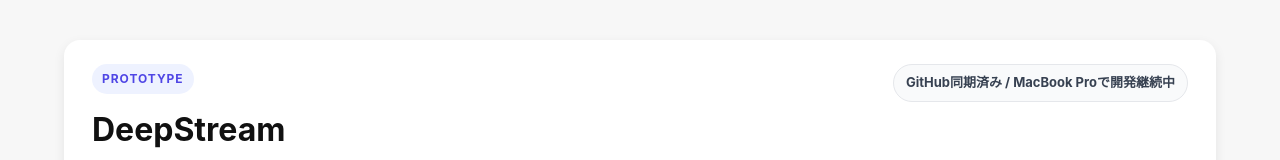
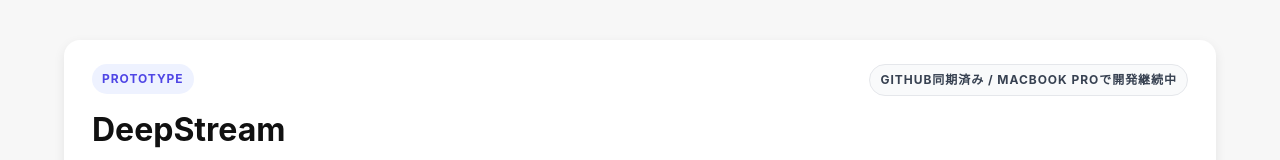
Before and after one commit to wwm001/deepstream, a React (Vite) app: page / in a window 1280 px wide. Shown: the top 160 px of the page. Built offline with nearby package versions, Linux system fonts and the light colour scheme.

Commit message:
Use shared status pill in header

```diff
--- a/src/components/Header.tsx
+++ b/src/components/Header.tsx
@@ -1,4 +1,5 @@
 import { appMeta } from "../appMeta";
+import StatusPill from "./StatusPill";
 
 function Header() {
   return (
@@ -16,22 +17,7 @@ function Header() {
       }}
     >
       <div>
-        <p
-          style={{
-            margin: 0,
-            display: "inline-block",
-            fontSize: "12px",
-            fontWeight: 700,
-            letterSpacing: "0.08em",
-            color: "#4f46e5",
-            textTransform: "uppercase",
-            background: "#eef2ff",
-            padding: "6px 10px",
-            borderRadius: "999px",
-          }}
-        >
-          {appMeta.badge}
-        </p>
+        <StatusPill label={appMeta.badge} tone="indigo" />
 
         <h1
           style={{
@@ -53,20 +39,7 @@ function Header() {
         </p>
       </div>
 
-      <p
-        style={{
-          margin: 0,
-          fontSize: "13px",
-          color: "#374151",
-          fontWeight: 700,
-          background: "#f9fafb",
-          border: "1px solid #e5e7eb",
-          padding: "8px 12px",
-          borderRadius: "999px",
-        }}
-      >
-        {appMeta.statusText}
-      </p>
+      <StatusPill label={appMeta.statusText} tone="gray" />
     </header>
   );
 }
--- /dev/null
+++ b/src/components/StatusPill.tsx
@@ -0,0 +1,40 @@
+type StatusPillProps = {
+  label: string;
+  tone?: "indigo" | "gray";
+};
+
+const toneStyles = {
+  indigo: {
+    color: "#4f46e5",
+    background: "#eef2ff",
+  },
+  gray: {
+    color: "#374151",
+    background: "#f9fafb",
+  },
+};
+
+function StatusPill({ label, tone = "gray" }: StatusPillProps) {
+  const style = toneStyles[tone];
+
+  return (
+    <span
+      style={{
+        display: "inline-block",
+        fontSize: "12px",
+        fontWeight: 700,
+        letterSpacing: "0.08em",
+        textTransform: "uppercase",
+        color: style.color,
+        background: style.background,
+        padding: "6px 10px",
+        borderRadius: "999px",
+        border: tone === "gray" ? "1px solid #e5e7eb" : "none",
+      }}
+    >
+      {label}
+    </span>
+  );
+}
+
+export default StatusPill;
```
